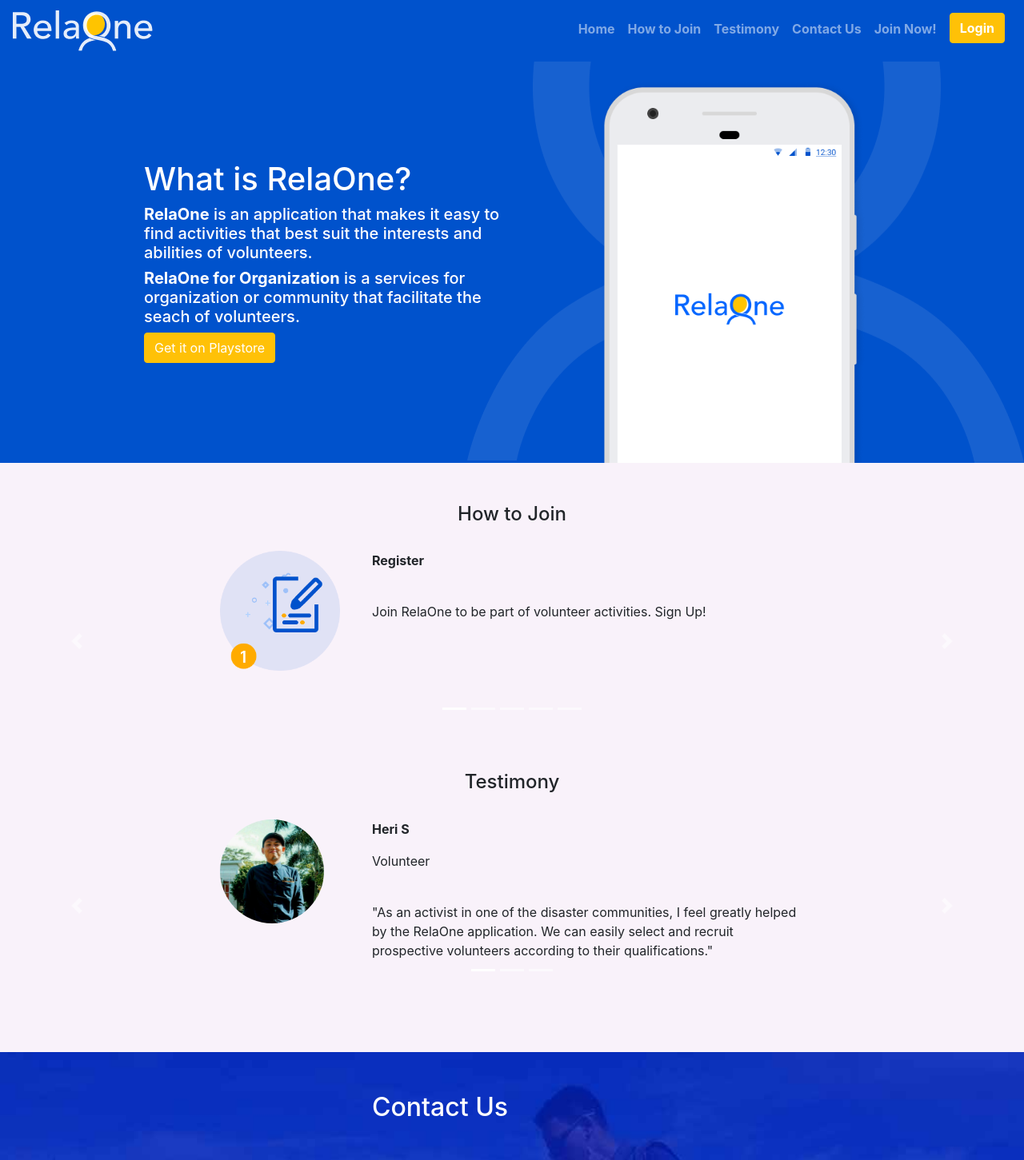
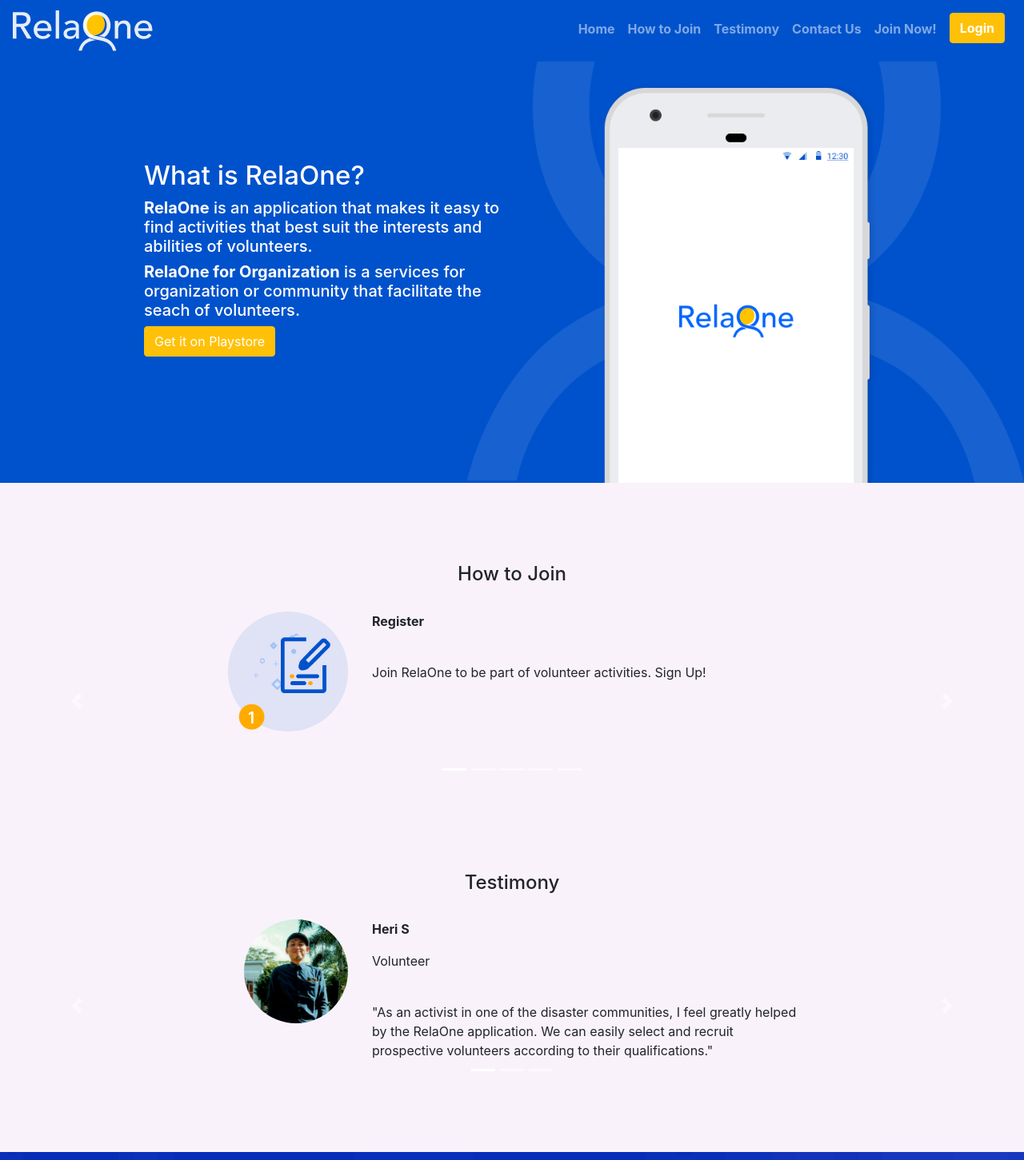
Before and after one commit to raymondleons/relaone, a React (Create React App) app: page / in a window 1280 px wide. Shown: the top 1451 px of the page at 80% size. Built offline with nearby package versions, Linux system fonts and the light colour scheme.

Commit message:
[Binar] - using media queries and link navitem to each section

```diff
--- a/package.json
+++ b/package.json
@@ -8,7 +8,9 @@
     "react": "^16.8.5",
     "react-bootstrap": "^1.0.0-beta.6",
     "react-dom": "^16.8.5",
+    "react-router-dom": "^5.0.0",
     "react-scripts": "2.1.8",
+    "react-scroll": "^1.7.11",
     "reactstrap": "^7.1.0"
   },
   "scripts": {
--- a/src/App.js
+++ b/src/App.js
@@ -1,5 +1,6 @@
 import React, { Component } from 'react';
 import LandingPage from './pages/LandingPage';
+import './assets/css/_style.scss';
 
 class App extends Component {
   render() {
--- a/src/assets/css/_style.scss
+++ b/src/assets/css/_style.scss
@@ -1,3 +1,97 @@
+/* Extra small devices (phones, 600px and down) */
+@media only screen and (max-width: 600px) {
+    .intro-text {
+        padding-top: 100px;
+        padding-bottom: 100px;
+    }
+
+    .how-to-join-image {
+        width: 100px;
+        float: right;
+    }
+
+    .testimony-image {
+        width: 100px;
+        float: right;
+    }
+}
+
+/* Small devices (portrait tablets and large phones, 600px and up) */
+@media only screen and (min-width: 600px) {
+    .intro-text {
+        padding-top: 100px;
+        padding-bottom: 100px;
+    }
+
+    .how-to-join-image {
+        width: 100px;
+        float: right;
+    }
+
+    .testimony-image {
+        width: 100px;
+        float: right;
+    }
+}
+
+/* Medium devices (landscape tablets, 768px and up) */
+@media only screen and (min-width: 768px) {
+    .intro-text {
+        padding-top: 40px;
+        padding-bottom: 0px;
+    }
+
+    .intro-text h1 {font-size: 33px;}
+
+    .how-to-join-image {
+        width: 100px;
+    }
+
+    .testimony-image {
+        width: 100px;
+    }
+}
+
+/* Large devices (laptops/desktops, 992px and up) */
+@media only screen and (min-width: 992px) {
+    .intro-text {
+        padding-top: 40px;
+        padding-bottom: 0px;
+    }
+
+    .how-to-join-image {
+        width: 150px;
+    }
+
+    .testimony-image {
+        width: 130px;
+    }
+}
+
+/* Extra large devices (large laptops and desktops, 1200px and up) */
+@media only screen and (min-width: 1200px) {
+    .intro-text {
+        padding-top: 100px;
+        padding-bottom: 100px;
+    }
+
+    .how-to-join-image {
+        width: 150px;
+    }
+
+    .testimony-image {
+        width: 130px;
+    }
+}
+
+.app {
+    scroll-behavior: smooth;
+}
+
+.landing-page {
+    scroll-behavior: smooth;
+}
+
 .navbar {
     background-color: #0052cc;
     color: white;
@@ -14,7 +108,7 @@
 }
 
 .section {
-    padding-top: 50px;
+    padding-top: 100px;
 }
 
 .intro {
@@ -26,17 +120,12 @@
     color: white;
 }
 
-.intro-text {
-    padding-top: 100px;
-    padding-bottom: 100px;
-}
-
 .intro button {
     color: white;
 }
 
 .intro-image {
-    width: 95%;
+    width: 100%;
     float: bottom;
 }
 
@@ -45,7 +134,6 @@
 }
 
 .how-to-join-image {
-    width: 150px;
     padding-bottom: 75px;
 }
 
@@ -56,7 +144,6 @@
 
 .testimony-image {
     border-radius: 50%;
-    width: 130px;
 }
 .contact-us {
     background-image: url("../images/bg-contactus.jpg");
--- a/src/components/ContactUs.js
+++ b/src/components/ContactUs.js
@@ -7,11 +7,11 @@
 class ContactUs extends Component {
   render() {
     return (
-      <div className="contact-us section">
+      <div className="contact-us section" id="contact-us">
         <Container>
           <Row>
-              <Col md="4"></Col>
-              <Col md="4">
+              <Col sm="0" md="3" lg="4"></Col>
+              <Col sm="12" md="6" lg="4">
                 <h2 className="mb-5">Contact Us</h2>
                 <FormGroup>
                     <Input
--- a/src/components/Intro.js
+++ b/src/components/Intro.js
@@ -18,7 +18,7 @@
                     <Button color="warning">Get it on Playstore</Button>
                 </Col>
                 <Col sm="0" md="1" lg="1"></Col>
-                <Col sm="12" md="4" lg="4">
+                <Col sm="12" md="5" lg="4">
                     <img src={phone} alt="RelaOne Application" className="intro-image"/>
                 </Col>
             </Row>
--- a/src/components/Testimony.js
+++ b/src/components/Testimony.js
@@ -104,7 +104,7 @@
         });
 
         return (
-            <div className="section testimony">
+            <div className="section testimony" id="testimony">
                 <h4 className="text-center">Testimony</h4>
                 <br></br>
                 <Carousel
--- a/src/layout/NavBar.js
+++ b/src/layout/NavBar.js
@@ -35,16 +35,16 @@
             <Collapse isOpen={this.state.isOpen} navbar>
                 <Nav className="ml-auto" navbar>
                 <NavItem>
-                    <NavLink>Home</NavLink>
+                    <NavLink href="#intro">Home</NavLink>
                 </NavItem>
                 <NavItem>
-                    <NavLink>How to Join</NavLink>
+                    <NavLink href="#how-to-join">How to Join</NavLink>
                 </NavItem>
                 <NavItem>
-                    <NavLink>Testimony</NavLink>
+                    <NavLink href="#testimony">Testimony</NavLink>
                 </NavItem>
                 <NavItem>
-                    <NavLink>Contact Us</NavLink>
+                    <NavLink href="#contact-us">Contact Us</NavLink>
                 </NavItem>
                 <NavItem>
                     <NavLink>Join Now!</NavLink>
--- a/src/pages/LandingPage.js
+++ b/src/pages/LandingPage.js
@@ -8,7 +8,7 @@
 class LandingPage extends Component {
   render() {
     return (
-      <div>
+        <div className="landing-page">
           <NavBar/>
           <Intro/>
           <HowToJoin/>
```
Also changed, not shown: 1 other file (tests, documents, lock files or other folders). Lines whose indentation alone changed are shown as unchanged.
